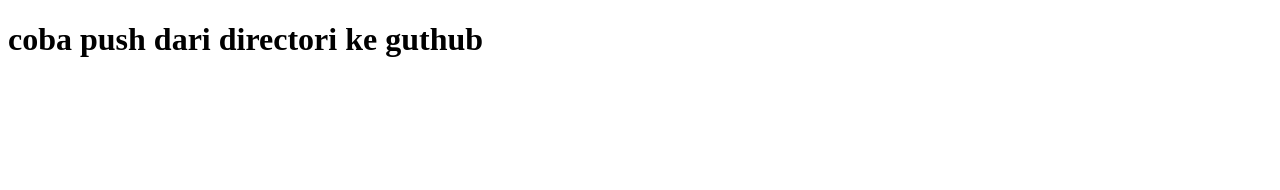
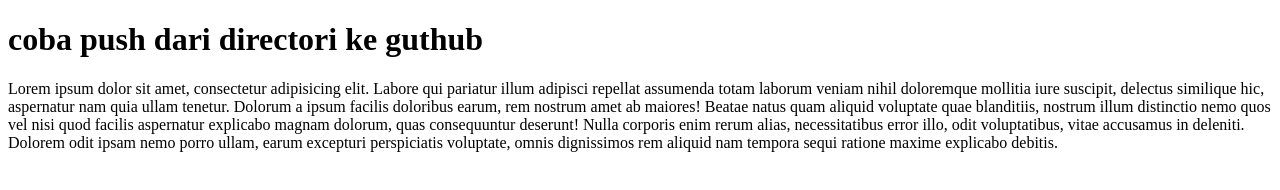
Before and after one commit to Achmadmrs/Git-remote-2, a plain HTML site: page index.html in a window 1280 px wide. Drawn offline with Linux system fonts and the light colour scheme.

Commit message:
menambahkan paragraf pada index.html

```diff
--- a/index.html
+++ b/index.html
@@ -8,5 +8,6 @@
 </head>
 <body>
     <h1>coba push dari directori ke guthub</h1>
+    <p>Lorem ipsum dolor sit amet, consectetur adipisicing elit. Labore qui pariatur illum adipisci repellat assumenda totam laborum veniam nihil doloremque mollitia iure suscipit, delectus similique hic, aspernatur nam quia ullam tenetur. Dolorum a ipsum facilis doloribus earum, rem nostrum amet ab maiores! Beatae natus quam aliquid voluptate quae blanditiis, nostrum illum distinctio nemo quos vel nisi quod facilis aspernatur explicabo magnam dolorum, quas consequuntur deserunt! Nulla corporis enim rerum alias, necessitatibus error illo, odit voluptatibus, vitae accusamus in deleniti. Dolorem odit ipsam nemo porro ullam, earum excepturi perspiciatis voluptate, omnis dignissimos rem aliquid nam tempora sequi ratione maxime explicabo debitis.</p>
 </body>
 </html>
```
